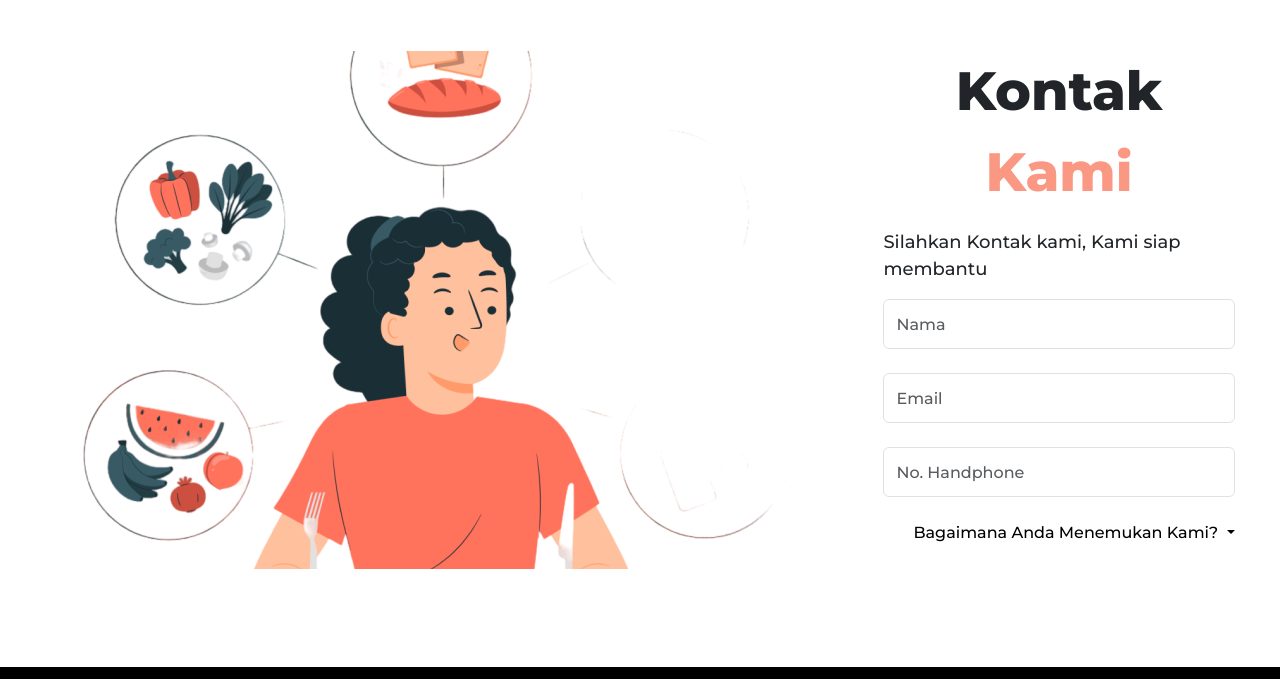
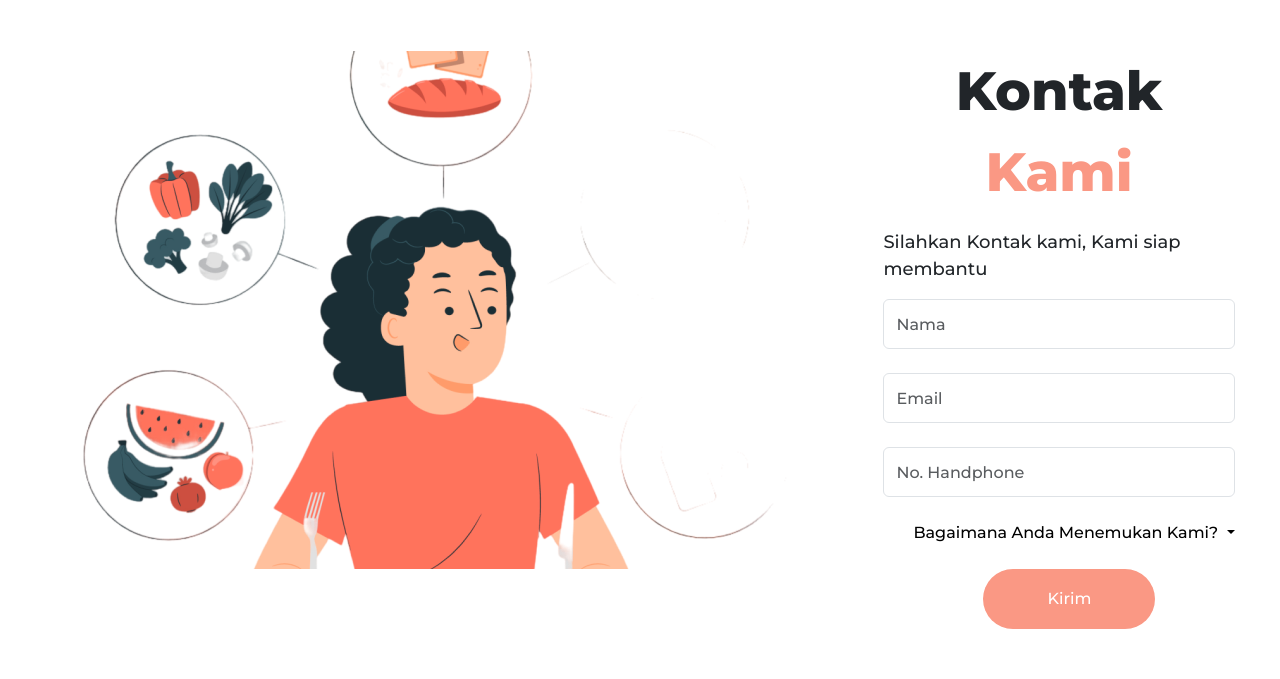
Before and after one commit to JeremiaSihombing/Macro-WellBeing-Group1, a plain HTML site: page index.html in a window 1280 px wide. Shown: the part 3403-4082 px from the top of the page. Drawn offline with nearby package versions, Linux system fonts and the light colour scheme.

Commit message:
add button kirim

```diff
--- a/index.html
+++ b/index.html
@@ -194,6 +194,8 @@
               <li><a class="dropdown-item" href="#">Facebook else here</a></li>
             </ul>
           </div>
+          <br>
+          <button type="button" class="btn1"><a href="">Kirim</a> </button>
 
 
       </div>
```
Also changed, not shown: style.css (line endings or trailing spaces).
